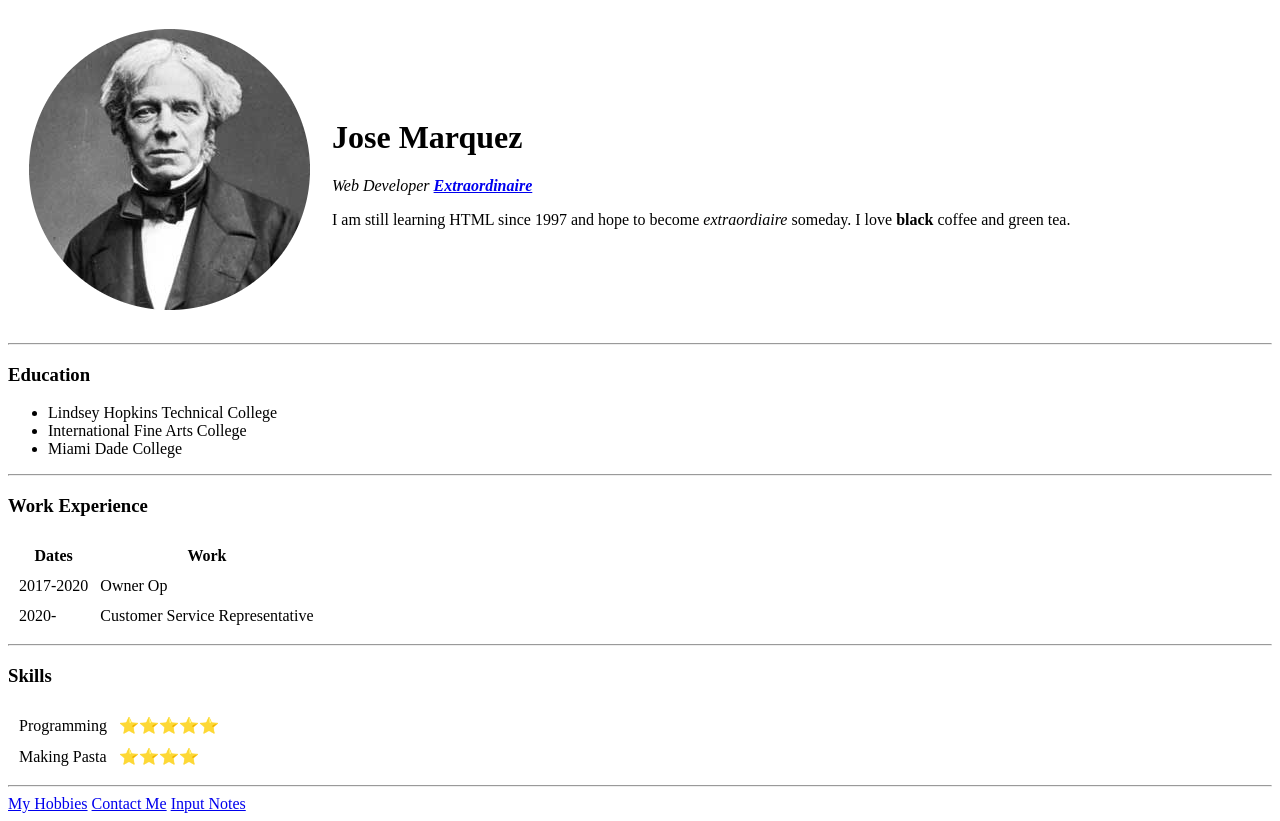
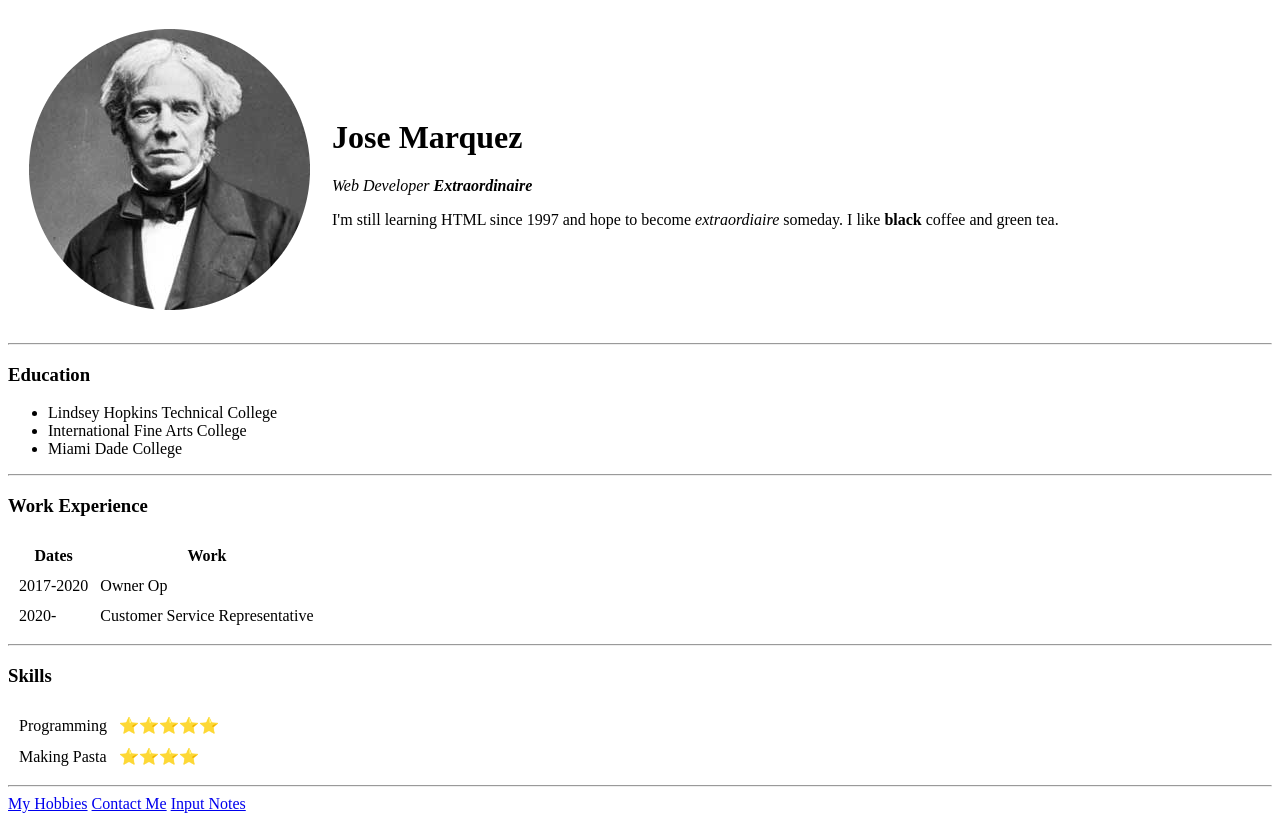
Before and after one commit to reprogramming-jose/CV, a plain HTML site: page index.html in a window 1280 px wide. Drawn offline with Linux system fonts and the light colour scheme.

Commit message:
Update index.html
Updated the title and removed the link to "extraordinaire".

```diff
--- a/index.html
+++ b/index.html
@@ -3,7 +3,7 @@
 
 <head>
   <meta charset="utf-8">
-  <title>Jose's Personl Site</title>
+  <title>My Resume</title>
 </head>
 
 <body>
@@ -12,8 +12,8 @@
       <td><img src="images\Michael_Faraday-modified.png" alt="Michael's profile picture"></td>
       <td>
         <h1>Jose Marquez</h1>
-        <p><em>Web Developer <strong><a href="https://www.merriam-webster.com/dictionary/extraordinary">Extraordinaire</a></strong></em></p>
-        <p>I am still learning HTML since 1997 and hope to become <em>extraordiaire</em> someday. I love <strong>black</strong> coffee and green tea.</p>
+        <p><em>Web Developer <strong>Extraordinaire</strong></em></p>
+        <p>I'm still learning HTML since 1997 and hope to become <em>extraordiaire</em> someday. I like <strong>black</strong> coffee and green tea.</p>
       </td>
     </tr>
   </table>
```
